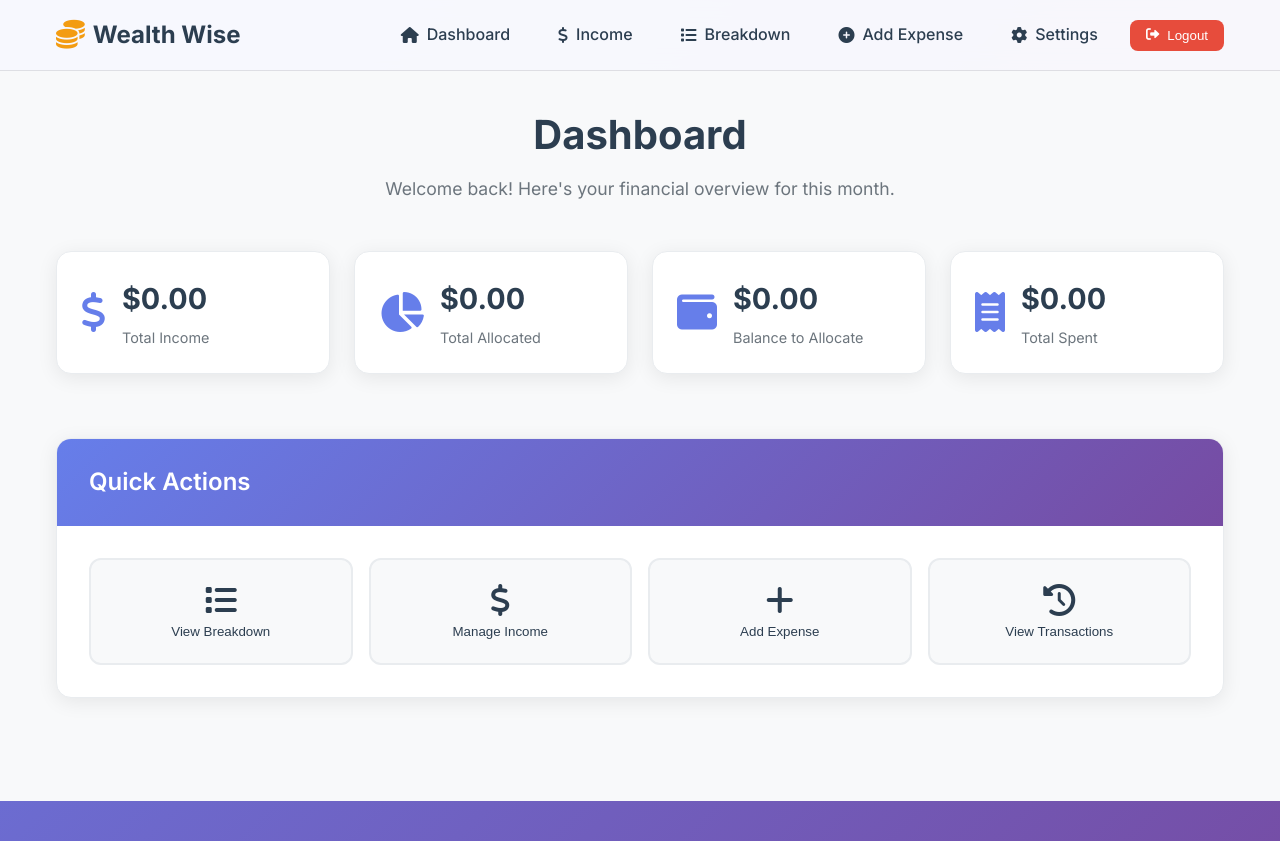
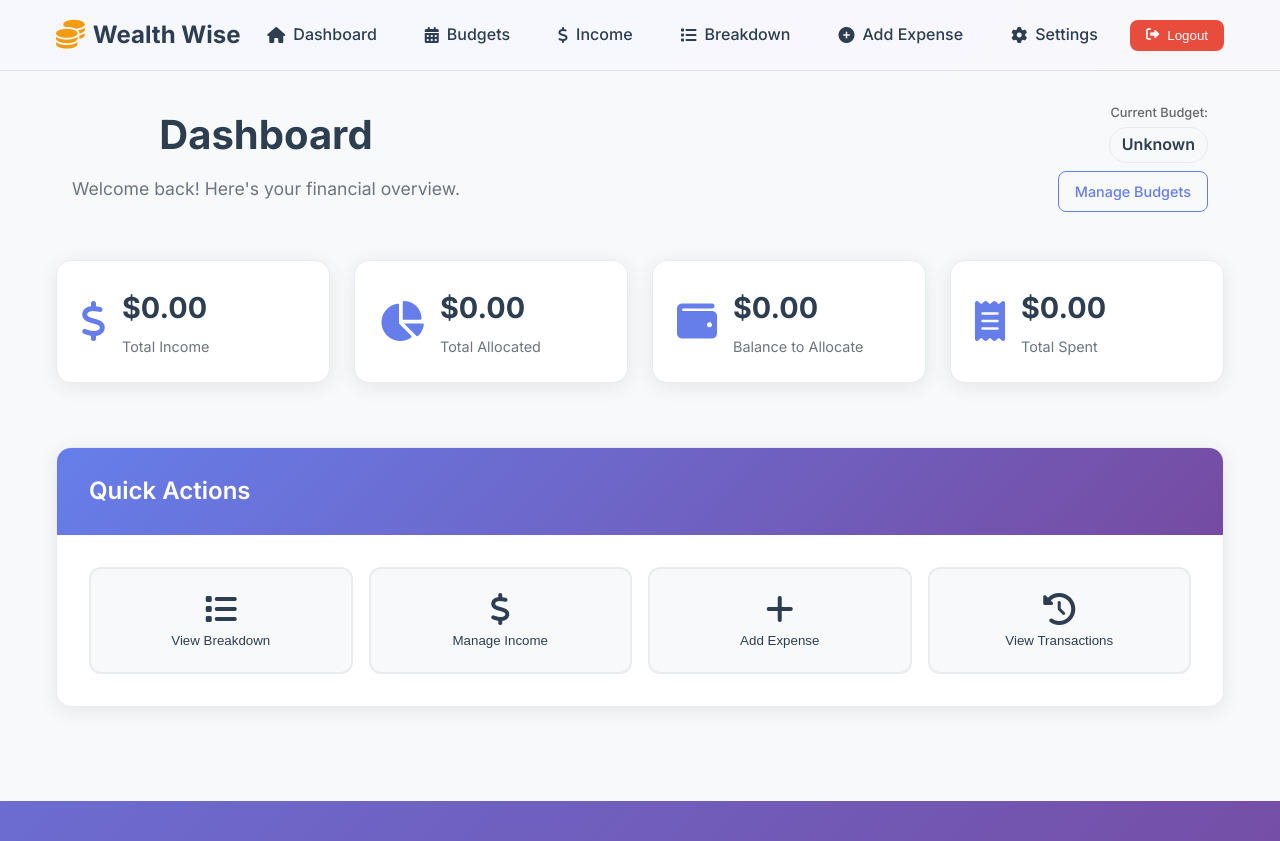
Before and after one commit to ronnietee/wealth-wise, a Flask app: page /dashboard in a window 1280 px wide. Shown: the top 841 px of the page. Run offline with Flask 3, Linux system fonts and the light colour scheme.

Commit message:
feat: Add comprehensive budget period management system
- Add BudgetPeriod model with support for monthly, quarterly, yearly, and custom periods
- Update Budget model to link to periods instead of month_year
- Add new API endpoints for budget period management:
  - GET /api/budget-periods - List all budget periods
  - POST /api/budget-periods - Create new budget period
  - POST /api/budget-periods/<id>/activate - Activate budget period
- Update existing budget endpoints to work with active periods
- Create new /budgets page for budget period management
- Add budget period indicator to dashboard
- Update navigation to include Budgets page
- Add migration script for database schema updates
- Support for creating budgets with custom names and date ranges
- Easy navigation between different budget periods

```diff
--- a/app.py
+++ b/app.py
@@ -30,6 +30,7 @@ class User(db.Model):
     categories = db.relationship('Category', backref='user', lazy=True, cascade='all, delete-orphan')
     transactions = db.relationship('Transaction', backref='user', lazy=True, cascade='all, delete-orphan')
     budgets = db.relationship('Budget', backref='user', lazy=True, cascade='all, delete-orphan')
+    budget_periods = db.relationship('BudgetPeriod', backref='user', lazy=True, cascade='all, delete-orphan')
 
 class Category(db.Model):
     id = db.Column(db.Integer, primary_key=True)
@@ -59,9 +60,22 @@ class Transaction(db.Model):
     # Relationships
     subcategory = db.relationship('Subcategory', backref='transactions')
 
+class BudgetPeriod(db.Model):
+    id = db.Column(db.Integer, primary_key=True)
+    name = db.Column(db.String(100), nullable=False)  # e.g., "January 2024", "Q1 2024", "Custom Budget"
+    period_type = db.Column(db.String(20), nullable=False)  # 'monthly', 'quarterly', 'yearly', 'custom'
+    start_date = db.Column(db.Date, nullable=False)
+    end_date = db.Column(db.Date, nullable=False)
+    user_id = db.Column(db.Integer, db.ForeignKey('user.id'), nullable=False)
+    is_active = db.Column(db.Boolean, default=False)  # Only one active budget per user
+    created_at = db.Column(db.DateTime, default=datetime.utcnow)
+
+    # Relationships
+    budgets = db.relationship('Budget', backref='period', lazy=True, cascade='all, delete-orphan')
+
 class Budget(db.Model):
     id = db.Column(db.Integer, primary_key=True)
-    month_year = db.Column(db.String(7), nullable=False)  # Format: YYYY-MM
+    period_id = db.Column(db.Integer, db.ForeignKey('budget_period.id'), nullable=False)
     total_income = db.Column(db.Float, default=0)
     balance_brought_forward = db.Column(db.Float, default=0)
     user_id = db.Column(db.Integer, db.ForeignKey('user.id'), nullable=False)
@@ -114,6 +128,10 @@ def index():
 @app.route('/dashboard')
 def dashboard():
     return render_template('dashboard.html')
+
+@app.route('/budgets')
+def budgets():
+    return render_template('budgets.html')
 
 @app.route('/income')
 def income():
@@ -347,15 +365,108 @@ def create_transaction(current_user):
 
     return jsonify({'message': 'Transaction created successfully', 'id': transaction.id}), 201
 
+# Budget Period Management Endpoints
+@app.route('/api/budget-periods', methods=['GET'])
+@token_required
+def get_budget_periods(current_user):
+    periods = BudgetPeriod.query.filter_by(user_id=current_user.id).order_by(BudgetPeriod.created_at.desc()).all()
+    return jsonify([{
+        'id': period.id,
+        'name': period.name,
+        'period_type': period.period_type,
+        'start_date': period.start_date.isoformat(),
+        'end_date': period.end_date.isoformat(),
+        'is_active': period.is_active,
+        'created_at': period.created_at.isoformat()
+    } for period in periods])
+
+@app.route('/api/budget-periods', methods=['POST'])
+@token_required
+def create_budget_period(current_user):
+    data = request.get_json()
+
+    # Deactivate current active period
+    BudgetPeriod.query.filter_by(user_id=current_user.id, is_active=True).update({'is_active': False})
+
+    # Create new period
+    period = BudgetPeriod(
+        name=data['name'],
+        period_type=data['period_type'],
+        start_date=datetime.strptime(data['start_date'], '%Y-%m-%d').date(),
+        end_date=datetime.strptime(data['end_date'], '%Y-%m-%d').date(),
+        user_id=current_user.id,
+        is_active=True
+    )
+    db.session.add(period)
+    db.session.commit()
+
+    # Create budget for this period
+    budget = Budget(
+        period_id=period.id,
+        user_id=current_user.id
+    )
+    db.session.add(budget)
+    db.session.commit()
+
+    # Create default categories if this is the first budget
+    if not Category.query.filter_by(user_id=current_user.id).first():
+        create_default_categories(current_user.id)
+
+    return jsonify({
+        'id': period.id,
+        'name': period.name,
+        'period_type': period.period_type,
+        'start_date': period.start_date.isoformat(),
+        'end_date': period.end_date.isoformat(),
+        'is_active': period.is_active,
+        'budget_id': budget.id
+    }), 201
+
+@app.route('/api/budget-periods/<int:period_id>/activate', methods=['POST'])
+@token_required
+def activate_budget_period(current_user, period_id):
+    # Deactivate current active period
+    BudgetPeriod.query.filter_by(user_id=current_user.id, is_active=True).update({'is_active': False})
+
+    # Activate selected period
+    period = BudgetPeriod.query.filter_by(id=period_id, user_id=current_user.id).first()
+    if not period:
+        return jsonify({'message': 'Budget period not found'}), 404
+
+    period.is_active = True
+    db.session.commit()
+
+    return jsonify({'message': 'Budget period activated successfully'})
+
 @app.route('/api/budget', methods=['GET'])
 @token_required
 def get_budget(current_user):
-    current_month = datetime.now().strftime('%Y-%m')
-    budget = Budget.query.filter_by(user_id=current_user.id, month_year=current_month).first()
+    # Get active budget period
+    active_period = BudgetPeriod.query.filter_by(user_id=current_user.id, is_active=True).first()
+
+    if not active_period:
+        # Create default monthly period for current month
+        current_date = datetime.now()
+        start_date = current_date.replace(day=1).date()
+        end_date = (current_date.replace(day=1) + timedelta(days=32)).replace(day=1) - timedelta(days=1)
+
+        active_period = BudgetPeriod(
+            name=current_date.strftime('%B %Y'),
+            period_type='monthly',
+            start_date=start_date,
+            end_date=end_date,
+            user_id=current_user.id,
+            is_active=True
+        )
+        db.session.add(active_period)
+        db.session.commit()
+
+    # Get or create budget for this period
+    budget = Budget.query.filter_by(period_id=active_period.id, user_id=current_user.id).first()
 
     if not budget:
         budget = Budget(
-            month_year=current_month,
+            period_id=active_period.id,
             user_id=current_user.id
         )
         db.session.add(budget)
@@ -370,7 +481,11 @@ def get_budget(current_user):
 
     return jsonify({
         'budget_id': budget.id,
-        'month_year': budget.month_year,
+        'period_id': active_period.id,
+        'period_name': active_period.name,
+        'period_type': active_period.period_type,
+        'start_date': active_period.start_date.isoformat(),
+        'end_date': active_period.end_date.isoformat(),
         'total_income': total_income_from_sources,
         'balance_brought_forward': budget.balance_brought_forward,
         'balance_to_allocate': total_income_from_sources + budget.balance_brought_forward - sum(a.allocated_amount for a in budget.allocations),
@@ -381,17 +496,15 @@ def get_budget(current_user):
 @token_required
 def update_budget(current_user):
     data = request.get_json()
-    current_month = datetime.now().strftime('%Y-%m')
 
-    budget = Budget.query.filter_by(user_id=current_user.id, month_year=current_month).first()
+    # Get active budget period
+    active_period = BudgetPeriod.query.filter_by(user_id=current_user.id, is_active=True).first()
+    if not active_period:
+        return jsonify({'message': 'No active budget period found'}), 404
 
+    budget = Budget.query.filter_by(period_id=active_period.id, user_id=current_user.id).first()
     if not budget:
-        budget = Budget(
-            month_year=current_month,
-            user_id=current_user.id
-        )
-        db.session.add(budget)
-        db.session.commit()
+        return jsonify({'message': 'No budget found for active period'}), 404
 
     budget.total_income = data.get('total_income', budget.total_income)
     budget.balance_brought_forward = data.get('balance_brought_forward', budget.balance_brought_forward)
@@ -404,17 +517,15 @@ def update_budget(current_user):
 @token_required
 def update_allocations(current_user):
     data = request.get_json()
-    current_month = datetime.now().strftime('%Y-%m')
 
-    budget = Budget.query.filter_by(user_id=current_user.id, month_year=current_month).first()
+    # Get active budget period
+    active_period = BudgetPeriod.query.filter_by(user_id=current_user.id, is_active=True).first()
+    if not active_period:
+        return jsonify({'message': 'No active budget period found'}), 404
 
+    budget = Budget.query.filter_by(period_id=active_period.id, user_id=current_user.id).first()
     if not budget:
-        budget = Budget(
-            month_year=current_month,
-            user_id=current_user.id
-        )
-        db.session.add(budget)
-        db.session.commit()
+        return jsonify({'message': 'No budget found for active period'}), 404
 
     # Calculate total allocation amount
     total_allocation = sum(allocation['amount'] for allocation in data['allocations'])
@@ -445,17 +556,15 @@ def update_allocations(current_user):
 @token_required
 def create_income_source(current_user):
     data = request.get_json()
-    current_month = datetime.now().strftime('%Y-%m')
 
-    budget = Budget.query.filter_by(user_id=current_user.id, month_year=current_month).first()
+    # Get active budget period
+    active_period = BudgetPeriod.query.filter_by(user_id=current_user.id, is_active=True).first()
+    if not active_period:
+        return jsonify({'message': 'No active budget period found'}), 404
 
+    budget = Budget.query.filter_by(period_id=active_period.id, user_id=current_user.id).first()
     if not budget:
-        budget = Budget(
-            month_year=current_month,
-            user_id=current_user.id
-        )
-        db.session.add(budget)
-        db.session.commit()
+        return jsonify({'message': 'No budget found for active period'}), 404
 
     income_source = IncomeSource(
         name=data['name'],
@@ -476,9 +585,13 @@ def create_income_source(current_user):
 @token_required
 def update_income_source(current_user, source_id):
     data = request.get_json()
-    current_month = datetime.now().strftime('%Y-%m')
 
-    budget = Budget.query.filter_by(user_id=current_user.id, month_year=current_month).first()
+    # Get active budget period
+    active_period = BudgetPeriod.query.filter_by(user_id=current_user.id, is_active=True).first()
+    if not active_period:
+        return jsonify({'message': 'No active budget period found'}), 404
+
+    budget = Budget.query.filter_by(period_id=active_period.id, user_id=current_user.id).first()
     income_source = IncomeSource.query.filter_by(id=source_id, budget_id=budget.id).first()
 
     if not income_source:
@@ -498,9 +611,12 @@ def update_income_source(current_user, source_id):
 @app.route('/api/income-sources/<int:source_id>', methods=['DELETE'])
 @token_required
 def delete_income_source(current_user, source_id):
-    current_month = datetime.now().strftime('%Y-%m')
+    # Get active budget period
+    active_period = BudgetPeriod.query.filter_by(user_id=current_user.id, is_active=True).first()
+    if not active_period:
+        return jsonify({'message': 'No active budget period found'}), 404
 
-    budget = Budget.query.filter_by(user_id=current_user.id, month_year=current_month).first()
+    budget = Budget.query.filter_by(period_id=active_period.id, user_id=current_user.id).first()
     income_source = IncomeSource.query.filter_by(id=source_id, budget_id=budget.id).first()
 
     if not income_source:
--- a/static/css/style.css
+++ b/static/css/style.css
@@ -1981,3 +1981,57 @@ body {
     padding: 0.4rem 0.8rem;
     font-size: 0.8rem;
 }
+
+/* Budget Period Indicator */
+.header-content {
+    display: flex;
+    justify-content: space-between;
+    align-items: flex-start;
+    flex-wrap: wrap;
+    gap: 1rem;
+}
+
+.budget-period-indicator {
+    display: flex;
+    flex-direction: column;
+    align-items: flex-end;
+    gap: 0.5rem;
+}
+
+.current-budget {
+    display: flex;
+    flex-direction: column;
+    align-items: flex-end;
+    gap: 0.25rem;
+}
+
+.budget-label {
+    font-size: 0.8rem;
+    color: #666;
+    font-weight: 500;
+}
+
+.budget-name {
+    font-size: 1rem;
+    font-weight: 600;
+    color: #2c3e50;
+    background: #f8f9fa;
+    padding: 0.25rem 0.75rem;
+    border-radius: 20px;
+    border: 1px solid #e9ecef;
+}
+
+@media (max-width: 768px) {
+    .header-content {
+        flex-direction: column;
+        align-items: stretch;
+    }
+
+    .budget-period-indicator {
+        align-items: stretch;
+    }
+
+    .current-budget {
+        align-items: flex-start;
+    }
+}
--- a/templates/base.html
+++ b/templates/base.html
@@ -19,6 +19,10 @@
                 <a href="/dashboard" class="nav-link">
                     <i class="fas fa-home"></i>
                     <span>Dashboard</span>
+                </a>
+                <a href="/budgets" class="nav-link">
+                    <i class="fas fa-calendar-alt"></i>
+                    <span>Budgets</span>
                 </a>
                 <a href="/income" class="nav-link">
                     <i class="fas fa-dollar-sign"></i>
--- a/templates/dashboard.html
+++ b/templates/dashboard.html
@@ -5,8 +5,19 @@
 {% block content %}
 <div class="container">
     <div class="page-header">
-        <h1>Dashboard</h1>
-        <p class="page-subtitle">Welcome back! Here's your financial overview for this month.</p>
+        <div class="header-content">
+            <div>
+                <h1>Dashboard</h1>
+                <p class="page-subtitle">Welcome back! Here's your financial overview.</p>
+            </div>
+            <div class="budget-period-indicator">
+                <div class="current-budget">
+                    <span class="budget-label">Current Budget:</span>
+                    <span id="current-budget-name" class="budget-name">Loading...</span>
+                </div>
+                <a href="/budgets" class="btn btn-sm btn-outline">Manage Budgets</a>
+            </div>
+        </div>
     </div>
 
     <div class="dashboard-grid">
@@ -108,6 +119,9 @@ function loadDashboardData() {
             const totalIncome = data.total_income + (data.balance_brought_forward || 0);
             document.getElementById('totalIncome').textContent = formatCurrency(totalIncome, userCurrency);
             document.getElementById('balanceToAllocate').textContent = formatCurrency(data.balance_to_allocate, userCurrency);
+
+            // Update budget period indicator
+            document.getElementById('current-budget-name').textContent = data.period_name || 'Unknown';
         })
         .catch(error => console.error('Error loading budget:', error));
 
```
Also changed, not shown: migrate_budget_periods.py (added, +94 -0 lines), templates/budgets.html (added, +383 -0 lines), 1 other file.
